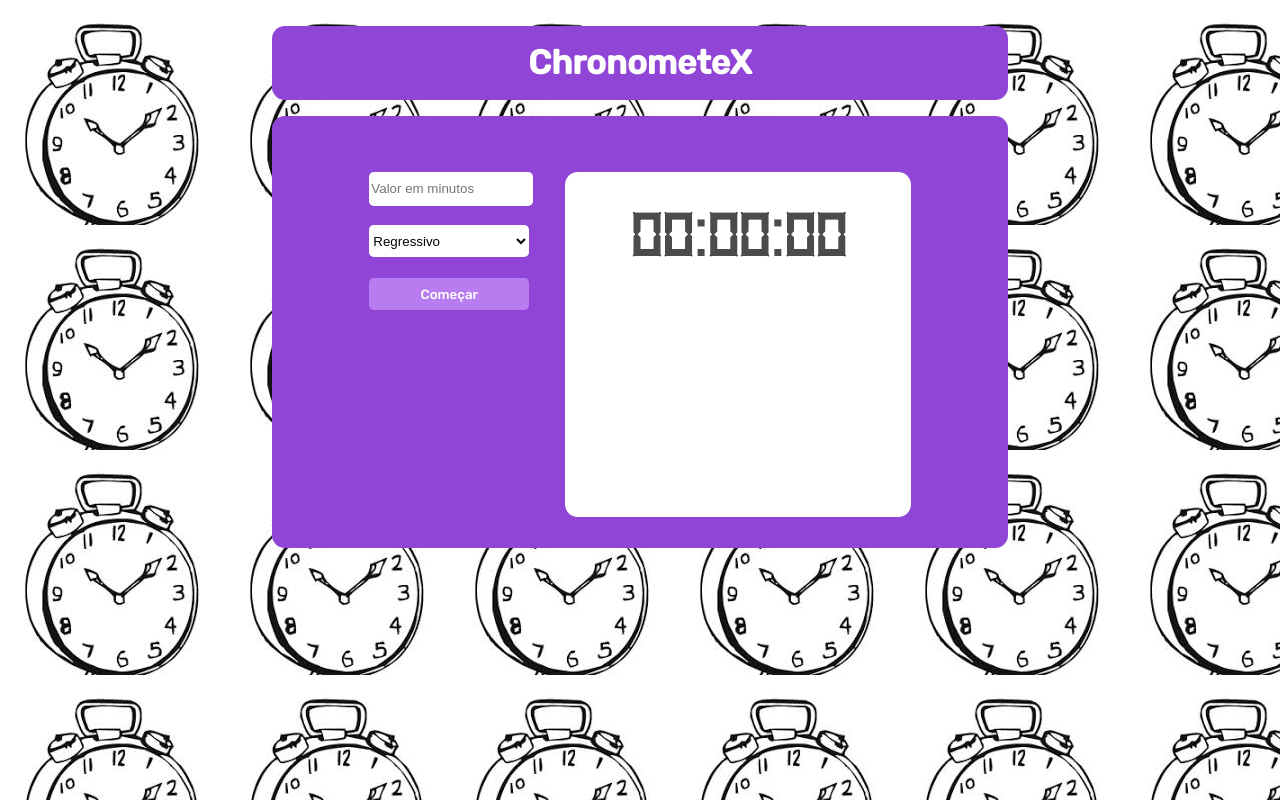
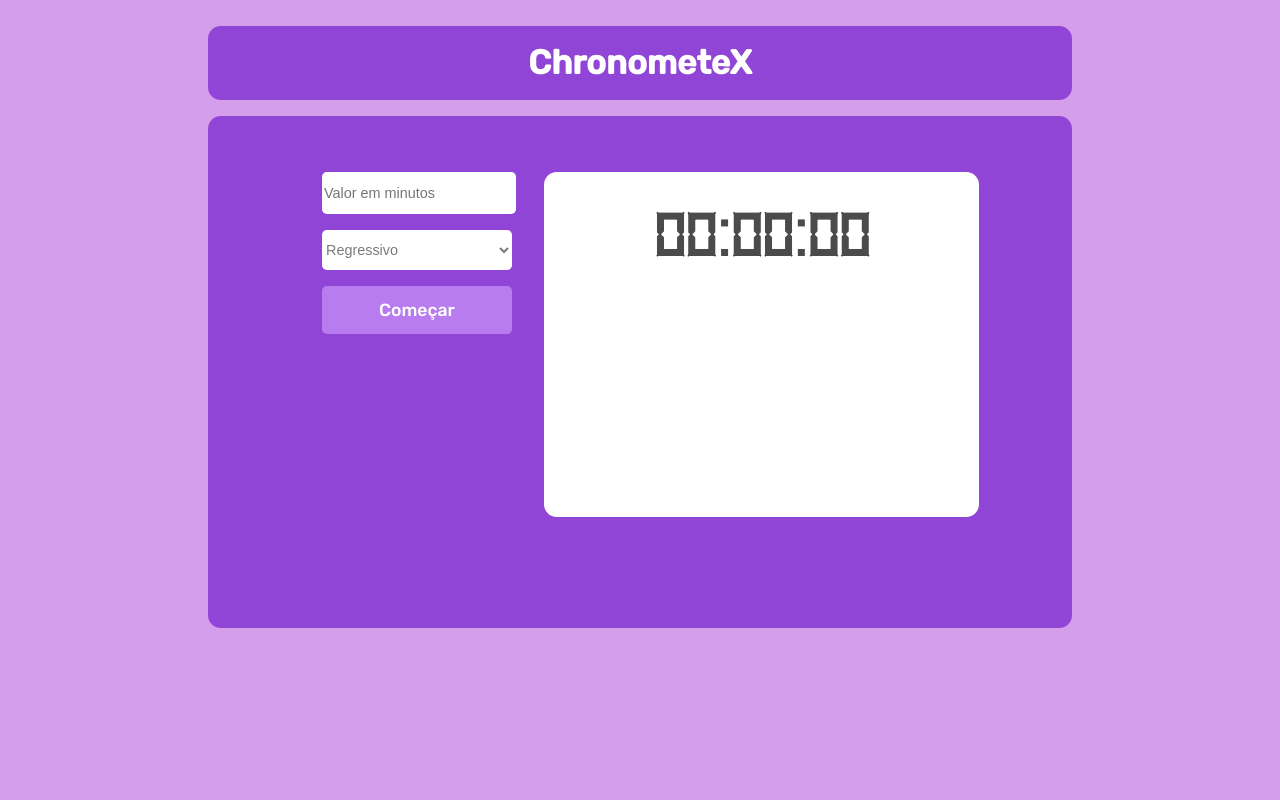
Before and after one commit to ArthurHSsouza/chronometeX, a plain HTML site: page index.html in a window 1280 px wide. Drawn offline with Linux system fonts and the light colour scheme.

Commit message:
arrumando bugs

```diff
--- a/scripts/chronometerController.js
+++ b/scripts/chronometerController.js
@@ -4,17 +4,14 @@ class Chronometer{
          this._state;
          this._time = document.querySelector('#time');
          this._interval;
-         //this._continuePlaying;
-         this._audio = new Audio('./audios/gemido.mp3');
+         this._audio;
          this._box;
          this._button;
          this.init();
      }
 
     init(){
-        this.audio = new Audio('./audios/gemido.mp3');
         this.time = "00:00:00";
-        this.continuePlaying = true;
         let button = document.querySelector('#sendButton');
         button.addEventListener('click',a=>{
             this.process();
@@ -22,13 +19,13 @@ class Chronometer{
     }
 
     process(){
-        this.time = "00:00:00";
+
         clearInterval(this.interval);
+        this.audio = new Audio('./audios/gemido.mp3');
 
         let duration = document.querySelector('#duration').value;
         let progression = document.querySelector('#progression').value;
-
-
+        if(parseFloat(duration) > 0){
          if(progression === "reg"){
                let milliseconds = duration*60000;
                milliseconds < 1000 ? milliseconds = 1000 : true;
@@ -52,29 +49,42 @@ class Chronometer{
                   if(milliseconds >= duration*60000){
                      this.activateAudio();
                      clearInterval(this.interval);
-
                      }
                },1000)
             }
         }
       }
+    }
 
     activateAudio(){
+
+        let sendButton = document.querySelector('#sendButton');
+        sendButton.disabled = true;
+
         this.box = document.querySelector('#box');
         this.button = document.createElement('button');
         this.button.setAttribute('id',"boxButton")
         this.button.innerHTML = "Parar alarme";
+
+        setTimeout(()=>{
+           this.closeButtonEvents();
+        },this.audio.duration*1000);
         this.button.addEventListener('click',a=>{
-        this.audio.pause();
-        this.end();
+              this.closeButtonEvents();
         })
         this.box.appendChild(this.button);
         this.audio.play();
     }
 
+    closeButtonEvents(){
+         this.audio.pause();
+         this.end();
+         this.init();
+         sendButton.disabled = false;
+    }
+
     end(){
-        this.box.removeChild(this.button)
-        this.init();
+         this.box.removeChild(this.button);
     }
 
     transform(value){
--- a/style.css
+++ b/style.css
@@ -9,27 +9,30 @@
 
 .fields{
     margin-bottom: 1rem;
-    width: 10rem;
-    height: 2rem;
+    width: 100%;
+    height: 2.5rem;
     border-radius: 0.3rem;
     border: none;
     background: rgb(255, 255, 255);
+    font-size: 0.9rem;
+    color: rgb(122, 122, 122);
 }
 
 body{
-    background-image: url(clock.jpg);
+    background: rgb(213, 158, 235);
 }
 
 #sendButton{
     margin-bottom: 1rem;
-    width: 10rem;
-    height: 2rem;
+    width: 100%;
+    height: 3rem;
     border-radius: 0.3rem;
     border: none;
     background: rgb(255, 255, 255);
     background: rgb(184, 124, 240);
     color: white;
     font-family: Rubik;
+    font-size: 1.1rem;
 }
 
 #boxButton{
@@ -50,8 +53,8 @@ body{
     display: grid;
     grid-template-columns: 1fr  2fr;
     margin: 0 auto;
-    width: 40rem;
-    height: 20rem;
+    width: 60%;
+    height: 25rem;
     justify-content: center;
     padding: 3.5rem 3rem;
     background-color: rgb(144, 69, 214);
@@ -59,7 +62,8 @@ body{
 }
 
 #inputs{
-    height: 20rem;
+    height: 50%;
+
     display: grid;
     grid-template-rows: 1fr  1fr  1fr  1fr  1fr  1fr;
     justify-content: end;
@@ -68,7 +72,7 @@ body{
     margin: 2% auto;
     margin-bottom: 1rem;
     text-align: center;
-    width: 40rem;
+    width: 60%;
     padding: 1.1rem 3rem;
     border-radius: 0.8rem;
     color: white;
@@ -78,7 +82,7 @@ body{
 }
 #box{
     background: rgb(255, 255, 255);
-    width: 20rem;
+    width: 80%;
     height: 20rem;
     border-radius: 0.8rem;
     margin-left: 2rem;
```
Also changed, not shown: clock.jpg (deleted). Lines whose indentation alone changed are shown as unchanged.
